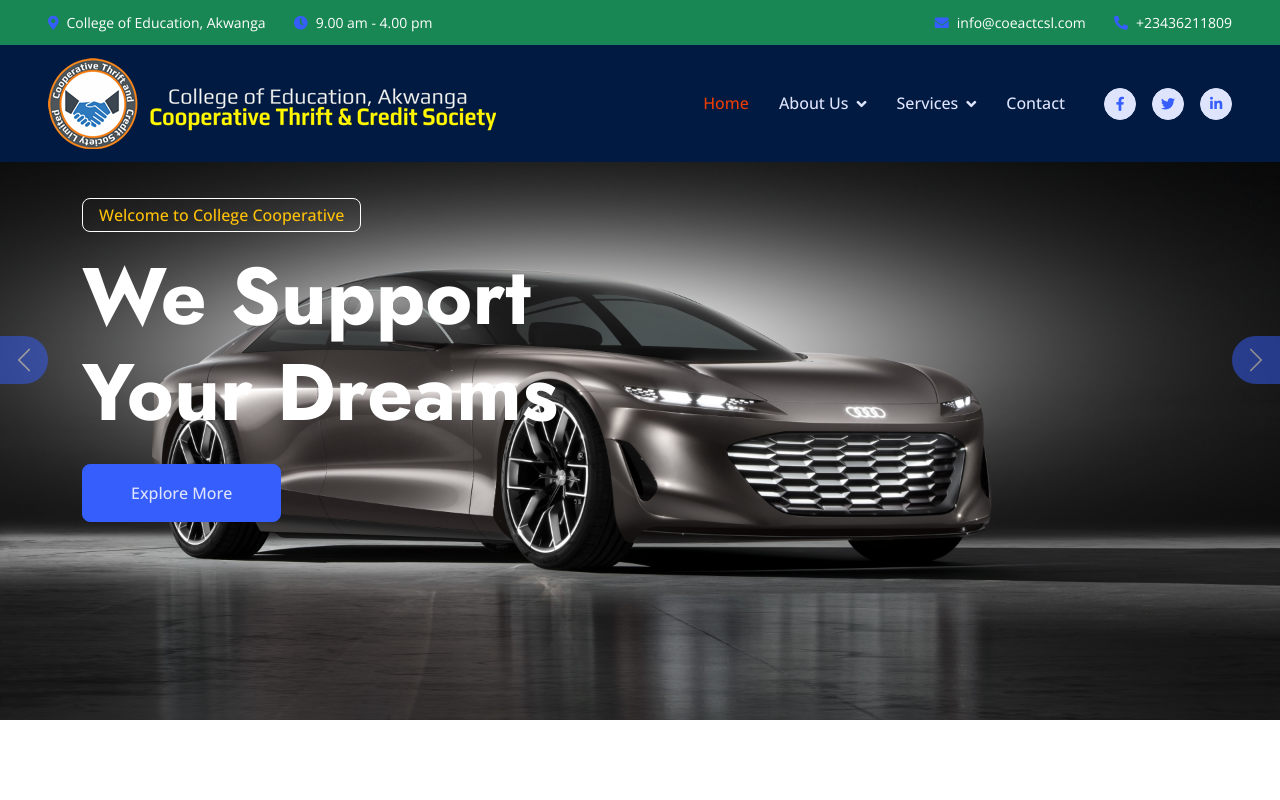
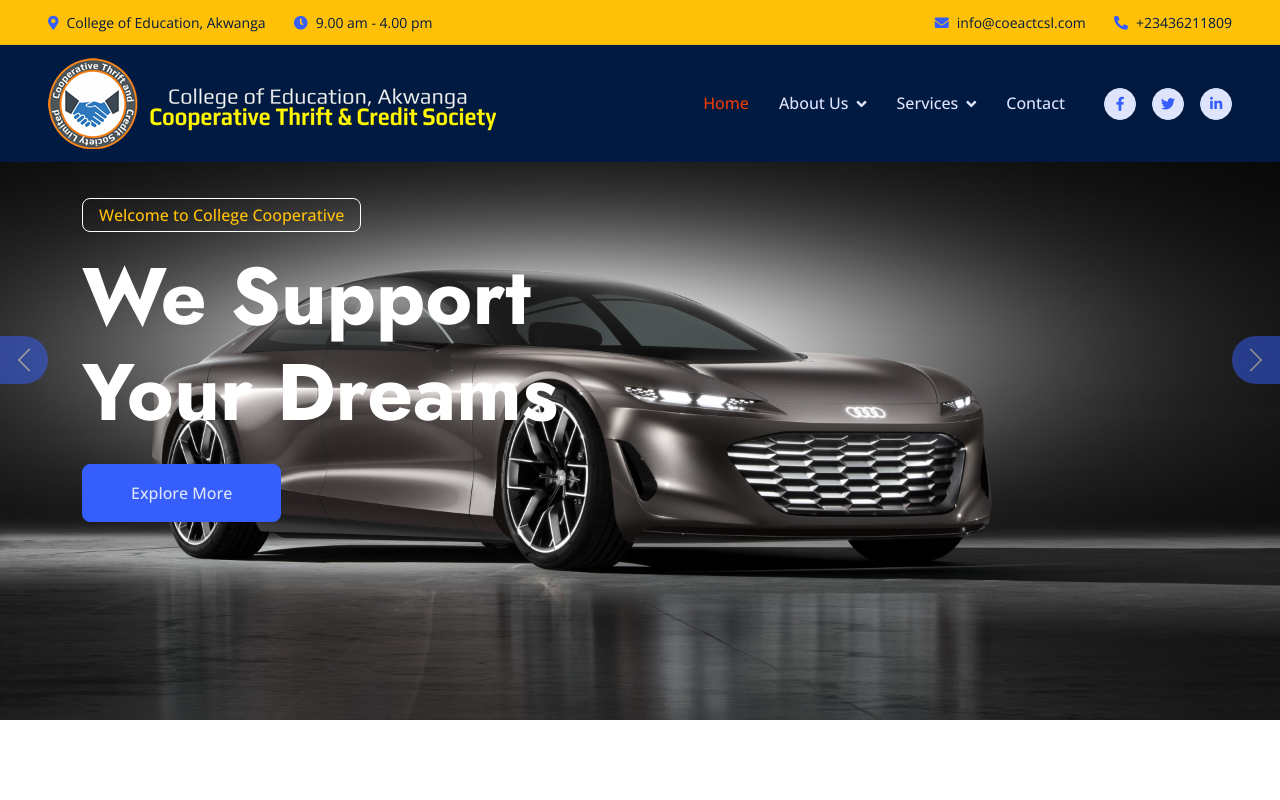
Before and after one commit to GlorifiedIntel/CollegeCTCSL, a plain HTML site: page index.html in a window 1280 px wide. Shown: the top 800 px of the page. Drawn offline with nearby package versions, Linux system fonts and the light colour scheme; animation ran at ten frames a second.

Commit message:
Update Repo

```diff
--- a/index.html
+++ b/index.html
@@ -41,7 +41,7 @@
 
     <!-- Navbar Start -->
     <div class="container-fluid fixed-top px-0 wow fadeIn" data-wow-delay="0.1s">
-        <div class="top-bar row gx-0 align-items-center d-none d-lg-flex bg-success text-white">
+        <div class="top-bar row gx-0 align-items-center d-none d-lg-flex bg-warning text-dark">
             <div class="col-lg-6 px-5 text-start">
                 <small><i class="fa fa-map-marker-alt text-primary me-2"></i>College of Education, Akwanga</small>
                 <small class="ms-4"><i class="fa fa-clock text-primary me-2"></i>9.00 am - 4.00 pm</small>
```
